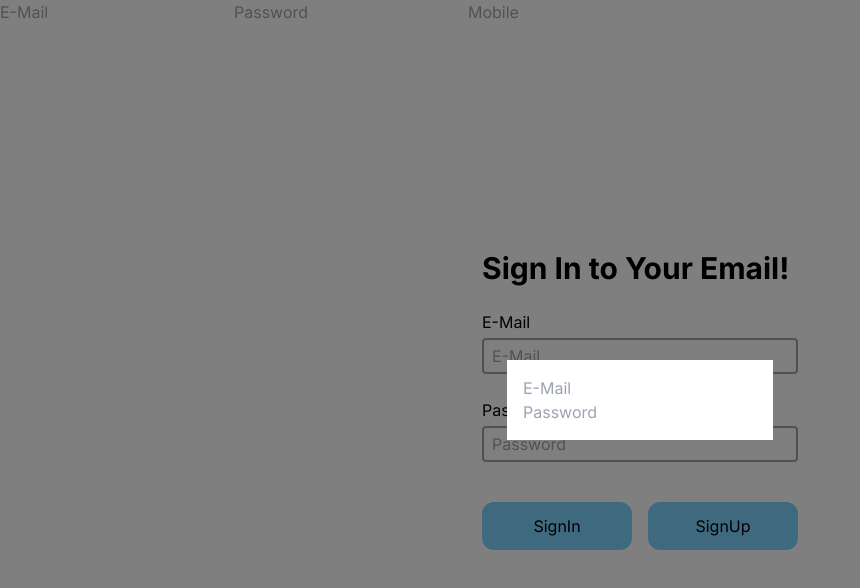
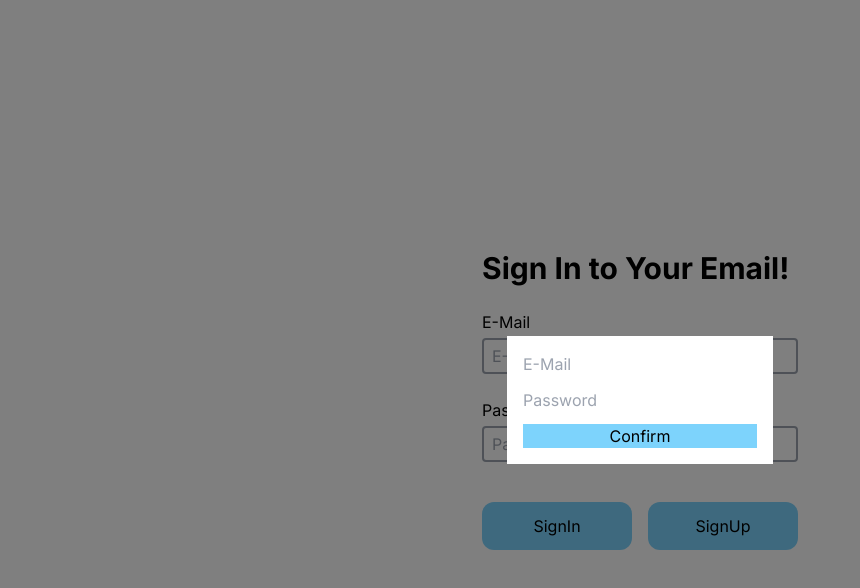
Before and after one commit to zeriong/nextjs-fullstack, a Next.js app: page / in a window 1280 px wide. Both pictures are taken after a click on the button "SignIn". Shown: the top 588 px of the page, without its empty margins (0-860 px from the left). Built offline with nearby package versions, Linux system fonts and the light colour scheme.

Commit message:
Front: 회원가입 모달 추가

```diff
--- a/src/app/_components/SignSection.js
+++ b/src/app/_components/SignSection.js
@@ -9,11 +9,14 @@ export default function SignSection() {
     const SIGN_BUTTON_STYLE = "w-full py-3 bg-sky-300 rounded-xl";
 
     const [isSignInModal, setIsSignInModal] = useState(false);
+    const [isSignUpModal, setIsSignUpModal] = useState(false);
+
     const onSignInModal = () => {
         setIsSignInModal(true);
         console.log('사인인~', isSignInModal)
     }
     const onSignUpModal = () =>{
+        setIsSignUpModal(true);
         console.log('사인업!');
     }
 
@@ -39,8 +42,8 @@ export default function SignSection() {
                     <button onClick={onSignUpModal} className={SIGN_BUTTON_STYLE}>SignUp</button>
                 </div>
             </div>
-            {isSignInModal ? <SignInModal setIsSignInModal={setIsSignInModal}/> : ""}
-            <SignUpModal/>
+            {isSignInModal ? <SignInModal setIsSignInModal={setIsSignInModal}/> : undefined}
+            {isSignUpModal ? <SignUpModal setIsSignUpModal={setIsSignUpModal}/> : undefined}
         </>
     )
 }
--- a/src/app/_modals/SignInModal.js
+++ b/src/app/_modals/SignInModal.js
@@ -1,16 +1,19 @@
 'use client';
 
 export default function SignInModal({ setIsSignInModal }) {
+    const closeModal = () => setIsSignInModal(false);
     const signIn = (e) => {
         e.preventDefault();
+        closeModal();
     };
 
     return (
         <>
-            <div className="opacity-50 bg-black fixed w-full h-full z-10" onClick={() => setIsSignInModal(false)}/>
-            <form onSubmit={signIn} className="fixed flex flex-col z-20 bg-white left-1/2 top-1/2 -translate-x-1/2 -translate-y-1/2 p-4">
+            <div className="opacity-50 bg-black fixed w-full h-full z-10" onClick={closeModal}/>
+            <form onSubmit={signIn} className="fixed flex flex-col gap-3 z-20 bg-white left-1/2 top-1/2 -translate-x-1/2 -translate-y-1/2 p-4">
                 <input type="text" placeholder="E-Mail"/>
                 <input type="password" placeholder="Password"/>
+                <button type='submit' className='bg-sky-300'>Confirm</button>
             </form>
         </>
     )
--- a/src/app/_modals/SignUpModal.js
+++ b/src/app/_modals/SignUpModal.js
@@ -1,14 +1,22 @@
-export default function SignUpModal() {
+'use client';
+
+export default function SignUpModal({ setIsSignUpModal }) {
+    const closeModal = () => setIsSignUpModal(false);
     const createAccount = (e) => {
         e.preventDefault();
-        console.log('계정생성');
+        closeModal();
     }
 
     return (
-        <form onSubmit={createAccount}>
-            <input type="text" placeholder="E-Mail"/>
-            <input type="password" placeholder="Password"/>
-            <input type="text" placeholder="Mobile"/>
-        </form>
+        <>
+            <div className="opacity-50 bg-black fixed w-full h-full z-10" onClick={closeModal}/>
+            <form onSubmit={createAccount}
+                  className="fixed flex flex-col gap-3 z-20 bg-white left-1/2 top-1/2 -translate-x-1/2 -translate-y-1/2 p-4">
+                <input type="text" placeholder="E-Mail"/>
+                <input type="password" placeholder="Password"/>
+                <input type="text" placeholder="Mobile"/>
+                <button type="submit" className="bg-sky-300">Create Account</button>
+            </form>
+        </>
     )
 }
```
